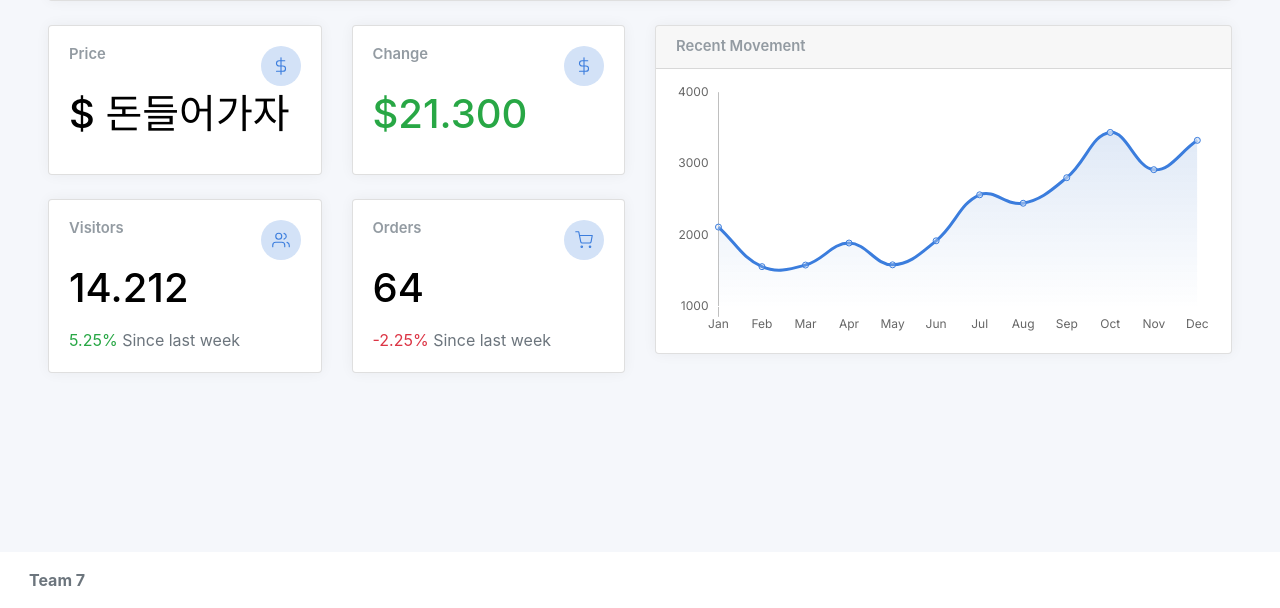
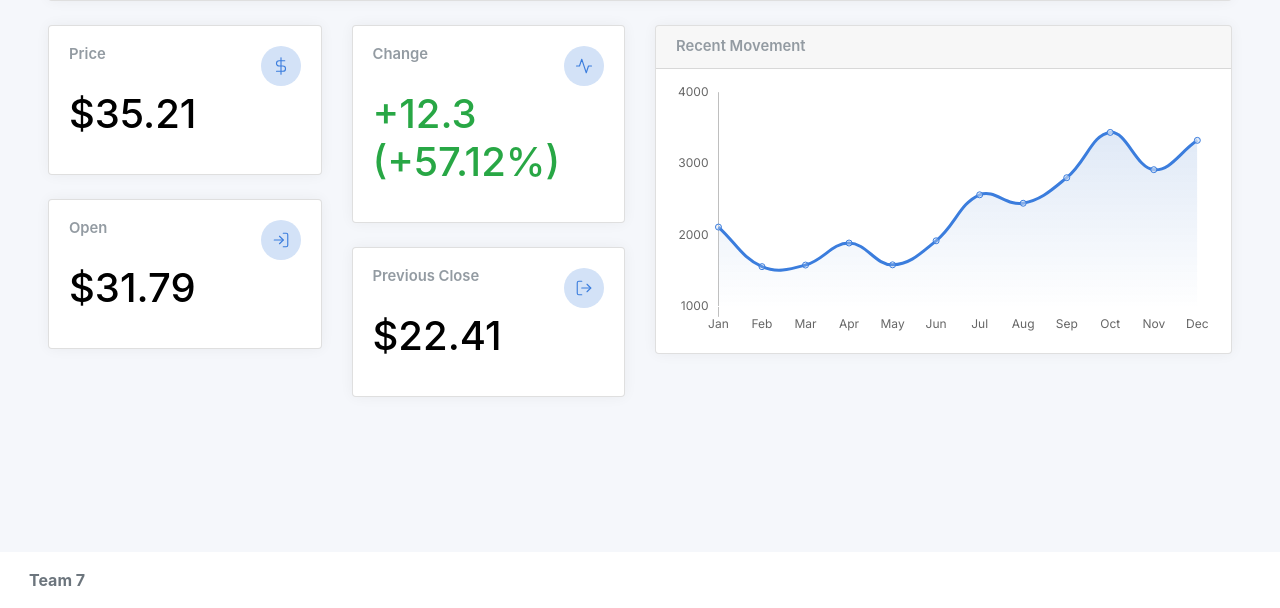
Before and after one commit to Hz114/StockDataAnalysis, a Django app: template StockDataAnalysisApp/templates/main.html in a window 1280 px wide. Shown: the part 192-800 px from the top of the page. Run offline with Django 3.2, Linux system fonts and the light colour scheme; the template is opened without the code that fills it, so the values that code supplies are empty; some libraries are stand-ins or nearby versions.

Commit message:
change html code

```diff
--- a/StockDataAnalysisApp/templates/main.html
+++ b/StockDataAnalysisApp/templates/main.html
@@ -82,27 +82,23 @@
 														</div>
 													</div>
 												</div>
-												<h1 class="mt-1 mb-3">$ 돈들어가자</h1>
+												<h1 class="mt-1 mb-3">$35.21</h1>
 											</div>
 										</div>
 										<div class="card">
 											<div class="card-body">
 												<div class="row">
 													<div class="col mt-0">
-														<h5 class="card-title">Visitors</h5>
+														<h5 class="card-title">Open</h5>
 													</div>
 
 													<div class="col-auto">
 														<div class="stat text-primary">
-															<i class="align-middle" data-feather="users"></i>
+															<i class="align-middle" data-feather="log-in"></i>
 														</div>
 													</div>
 												</div>
-												<h1 class="mt-1 mb-3">14.212</h1>
-												<div class="mb-0">
-													<span class="text-success"> <i class="mdi mdi-arrow-bottom-right"></i> 5.25% </span>
-													<span class="text-muted">Since last week</span>
-												</div>
+												<h1 class="mt-1 mb-3">$31.79</h1>
 											</div>
 										</div>
 									</div>
@@ -115,12 +111,12 @@
 													</div>
 													<div class="col-auto">
 														<div class="stat text-primary">
-															<i class="align-middle" data-feather="dollar-sign"></i>
+															<i class="align-middle" data-feather="activity"></i>
 														</div>
 													</div>
 												</div>
 												<h1 class="mt-1 mb-3">
-													<span class="text-success">$21.300</span>
+													<span class="text-success">+12.3 (+57.12%)</span>
 												</h1>
 											</div>
 										</div>
@@ -128,20 +124,16 @@
 											<div class="card-body">
 												<div class="row">
 													<div class="col mt-0">
-														<h5 class="card-title">Orders</h5>
+														<h5 class="card-title">Previous Close</h5>
 													</div>
 
 													<div class="col-auto">
 														<div class="stat text-primary">
-															<i class="align-middle" data-feather="shopping-cart"></i>
+															<i class="align-middle" data-feather="log-out"></i>
 														</div>
 													</div>
 												</div>
-												<h1 class="mt-1 mb-3">64</h1>
-												<div class="mb-0">
-													<span class="text-danger"> <i class="mdi mdi-arrow-bottom-right"></i> -2.25% </span>
-													<span class="text-muted">Since last week</span>
-												</div>
+												<h1 class="mt-1 mb-3">$22.41</h1>
 											</div>
 										</div>
 									</div>
```
